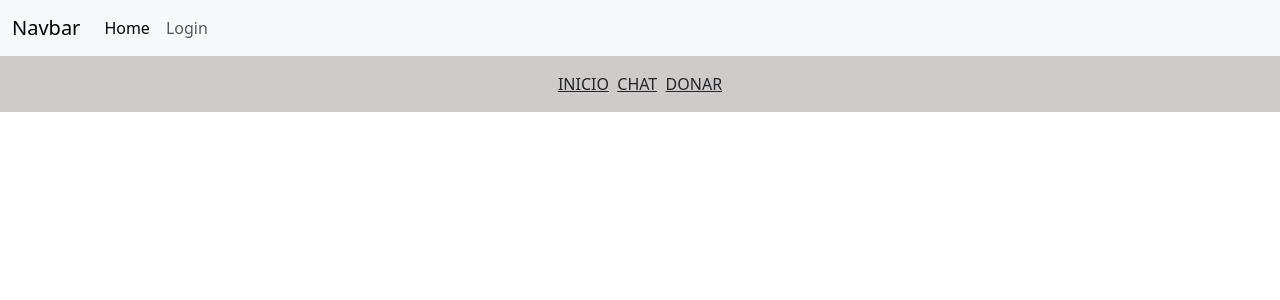
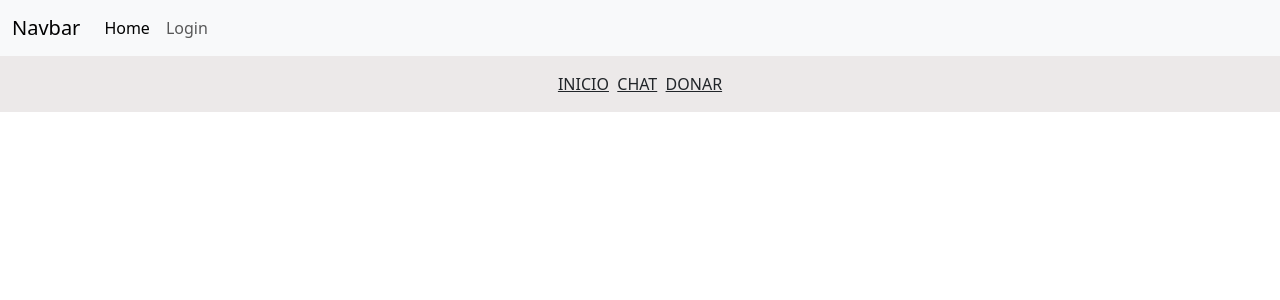
Before and after one commit to maesga1/F5-angular-meetup, an Angular app: page / in a window 1280 px wide. Shown: the top 300 px of the page. Built offline with nearby package versions, Linux system fonts and the light colour scheme.

Commit message:
color change

```diff
--- a/src/app/shared/footer/footer.component.html
+++ b/src/app/shared/footer/footer.component.html
@@ -1,6 +1,6 @@
 <footer class="text-center text-white" style="background-color: #f1f1f1;">
 
-    <div class="text-center text-dark p-3" style="background-color: rgb(207, 203, 203);">
+    <div class="text-center text-dark p-3" style="background-color: rgb(236, 233, 233);">
       <span class="space"><a class="text-dark" href="#">INICIO</a></span>&nbsp;
      <span  class="space"> <a class="text-dark" href="#">CHAT</a></span>&nbsp;
      <span  class="space"><a class="text-dark" href="#">DONAR</a></span>
```
